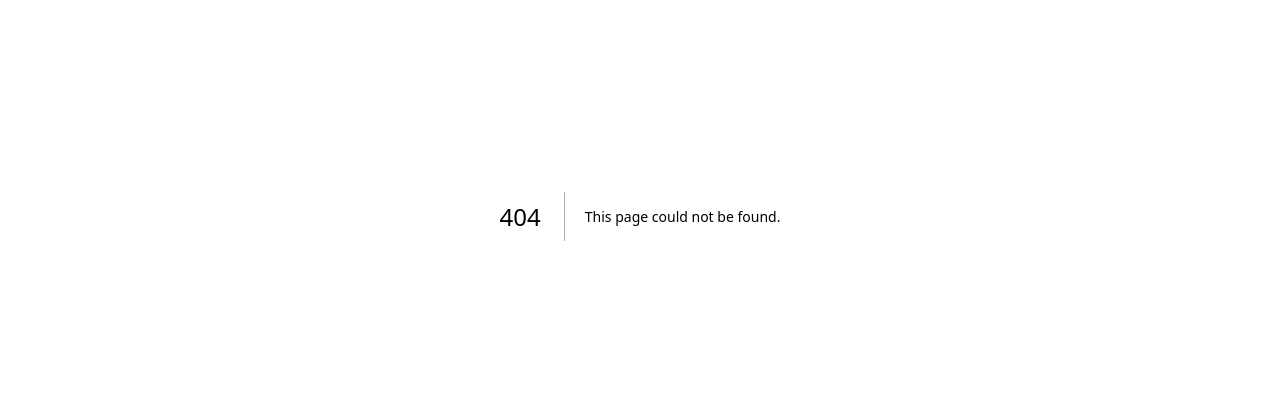
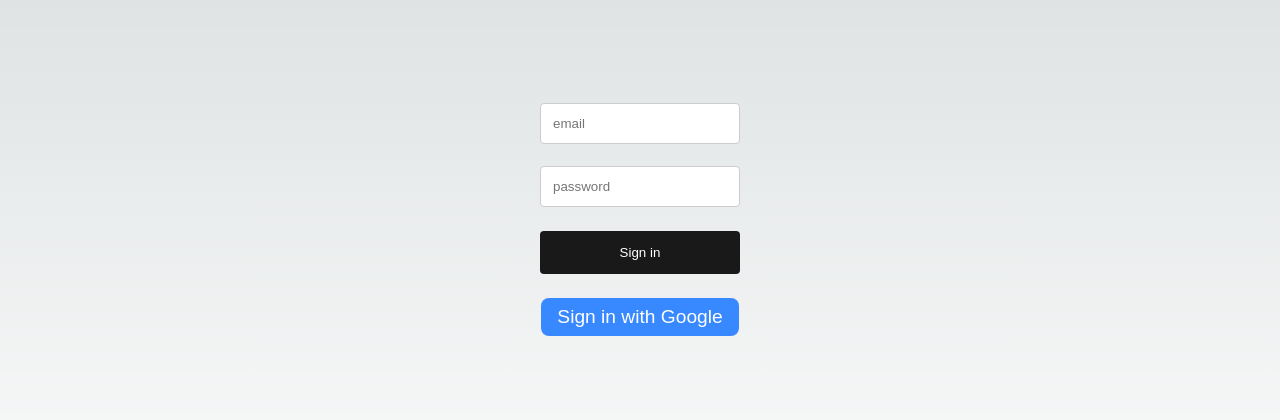
Before and after one commit to Dannyisadog/nextjs-authentication-template, a Next.js app: page /signin in a window 1280 px wide. Before the commit this address had no page. Shown: the part 184-604 px from the top of the page. Built offline with nearby package versions, Linux system fonts and the light colour scheme; no server answers.

Commit message:
feat(page): add signin page

```diff
--- /dev/null
+++ b/src/app/signin/page.tsx
@@ -0,0 +1,20 @@
+import { auth } from "@/auth";
+import styles from "../page.module.css";
+import GoogleSigninButton from "@/components/client/GoogleSigninButton";
+import { SigninForm } from "@/components/client/SigninForm";
+import { redirect } from "next/navigation";
+
+export default async function Signin() {
+  const session = await auth();
+
+  if (session) {
+    redirect("/");
+  }
+
+  return (
+    <div className={styles.container}>
+      <SigninForm />
+      <GoogleSigninButton />
+    </div>
+  );
+}
```
